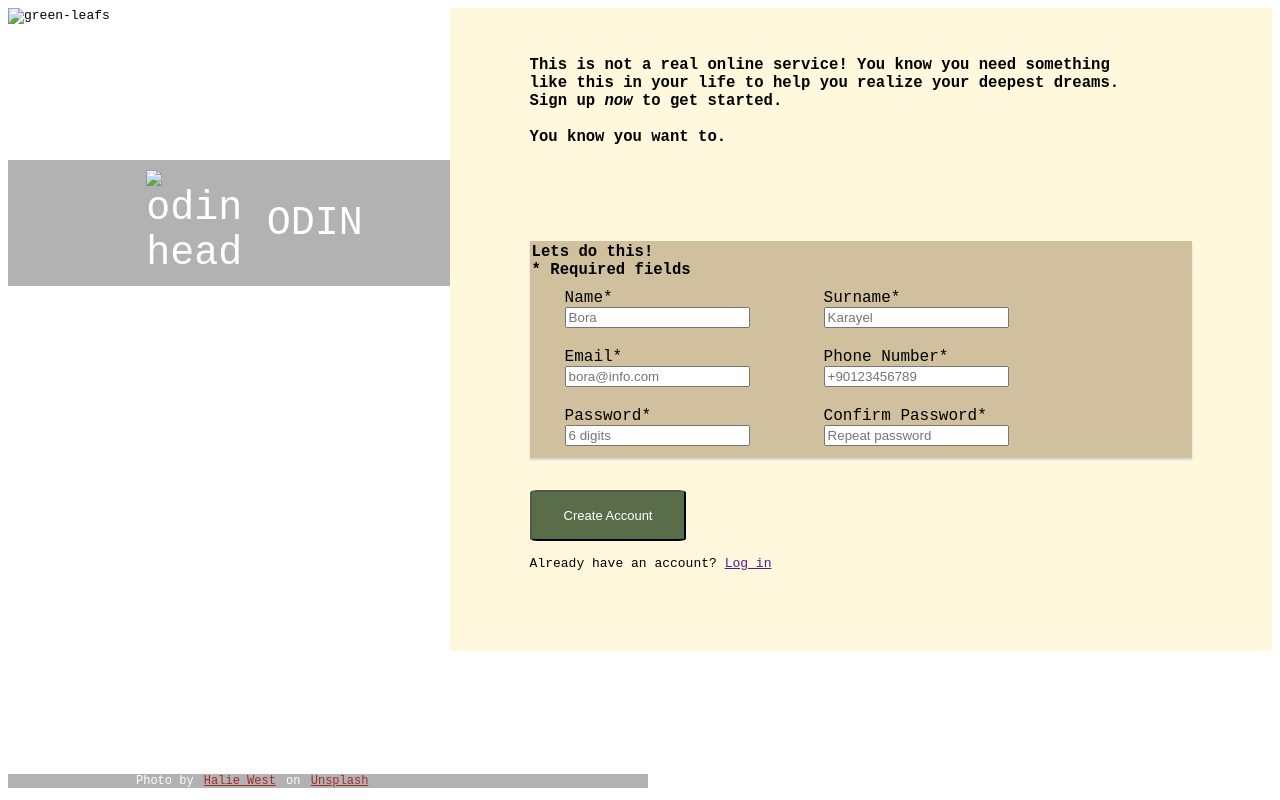
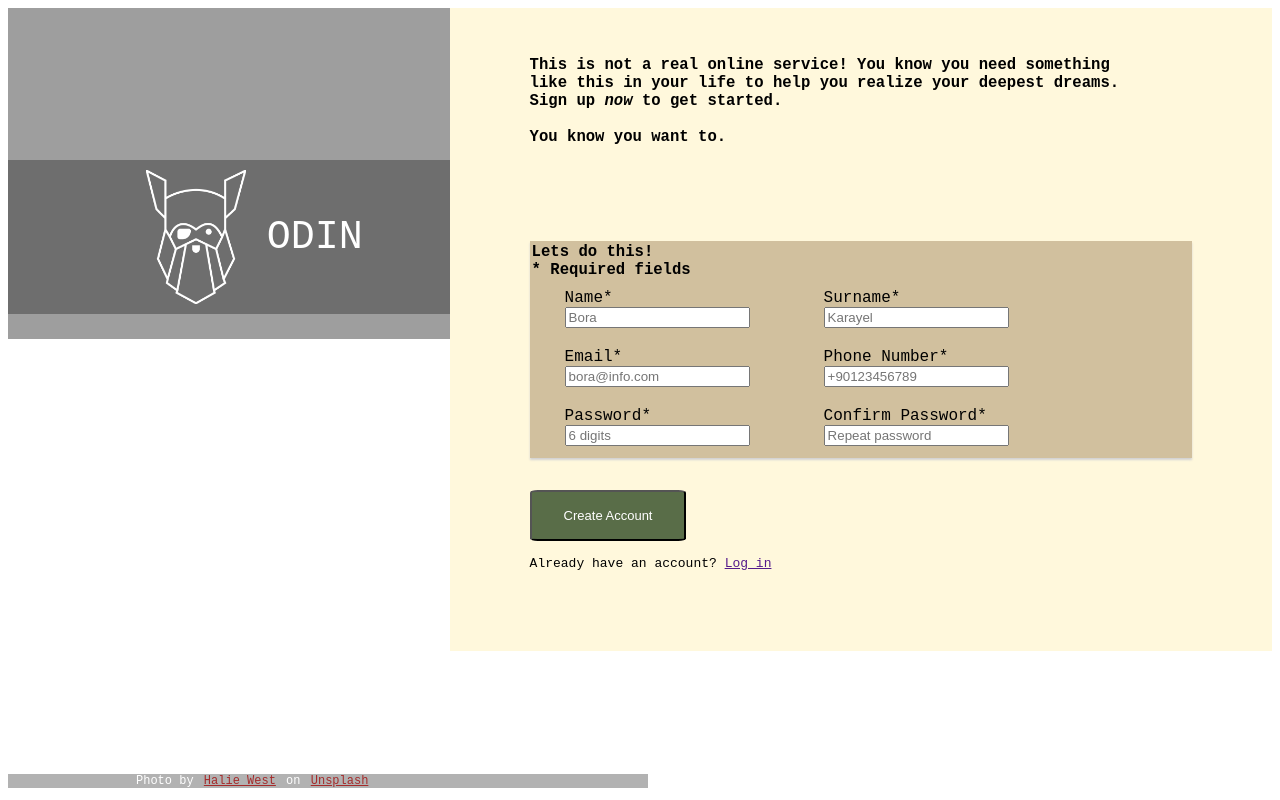
Before and after one commit to Borakarayel/SignUpForm, a plain HTML site: page index.html in a window 1280 px wide. Drawn offline with Linux system fonts and the light colour scheme; the site is published under a folder, as on GitHub Pages, so addresses that start at the root find nothing.

Commit message:
image update

```diff
--- a/index.html
+++ b/index.html
@@ -10,10 +10,10 @@
 <body>
     <div id="left-side">
 
-       <img src="/images/leaf.png" alt="green-leafs">
+       <img src="images/leaf.png" alt="green-leafs">
 
        <div class="background">
-            <img class="front" src="/images/odin.png" alt="odin-head">
+            <img class="front" src="images/odin.png" alt="odin-head">
             <p>ODIN</p>
 
 
```
